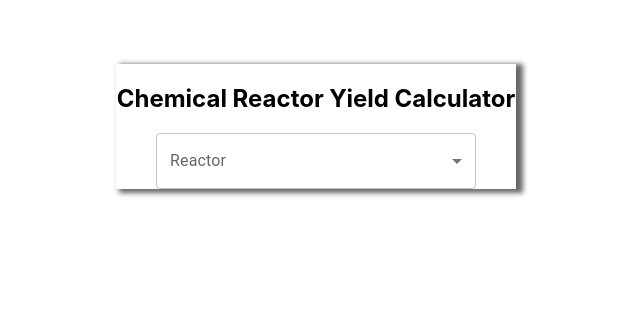
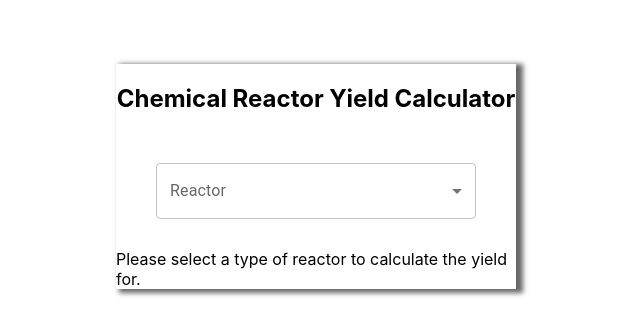
Before and after one commit to RehanAli7024/Chemical-Reactor-Calculator, a React (Create React App) app: page / in a window 1280 px wide. Shown: the top 336 px of the page, without its empty margins (324-964 px from the left). Built offline with nearby package versions, Linux system fonts and the light colour scheme.

Commit message:
Reactor files added

```diff
--- /dev/null
+++ b/src/components/Batch.js
@@ -0,0 +1,11 @@
+import Box from '@mui/material/Box'
+
+const Batch = ()=>{
+    return <>
+        <Box>
+            This is the form for Batch Reactor
+        </Box>
+    </>
+}
+
+export default Batch
--- /dev/null
+++ b/src/components/CSTR.js
@@ -0,0 +1,11 @@
+import Box from '@mui/material/Box'
+
+const CSTR = ()=>{
+    return <>
+        <Box>
+            This is the form for CSTR
+        </Box>
+    </>
+}
+
+export default CSTR
--- /dev/null
+++ b/src/components/PBR.js
@@ -0,0 +1,11 @@
+import Box from '@mui/material/Box'
+
+const PFR = ()=>{
+    return <>
+        <Box>
+            This is the form for PFR
+        </Box>
+    </>
+}
+
+export default PFR
--- /dev/null
+++ b/src/components/PFR.js
@@ -0,0 +1,11 @@
+import Box from '@mui/material/Box'
+
+const PFR = ()=>{
+    return <>
+        <Box>
+            This is the form for PFR
+        </Box>
+    </>
+}
+
+export default PFR
--- a/src/pages/home.css
+++ b/src/pages/home.css
@@ -6,6 +6,7 @@
     flex-direction: column;
     justify-content: center;
     align-items: center;
+    gap: 30px;
 }
 #ReactorTypeSelector{
     width: 80%;
--- a/src/pages/home.js
+++ b/src/pages/home.js
@@ -4,6 +4,10 @@ import Select, { SelectChangeEvent } from "@mui/material/Select";
 import MenuItem from "@mui/material/MenuItem";
 import InputLabel from "@mui/material/InputLabel";
 import FormControl from "@mui/material/FormControl";
+import Batch from "../components/Batch";
+import CSTR from "../components/CSTR";
+import PFR from "../components/PFR";
+import PBR from "../components/PBR";
 import "./home.css";
 import { useState } from "react";
 
@@ -31,6 +35,17 @@ const Home = () => {
             <MenuItem value={"PBR"}>Packed Bed Reactor</MenuItem>
           </Select>
         </FormControl>
+        {reactorType == "" && (
+          <>
+            <Box>
+              Please select a type of reactor to calculate the yield for.
+            </Box>
+          </>
+        )}
+        {reactorType == "Batch" && <Batch />}
+        {reactorType == "CSTR" && <CSTR />}
+        {reactorType == "PFR" && <PFR />}
+        {reactorType == "PBR" && <PBR />}
       </Box>
     </>
   );
```
